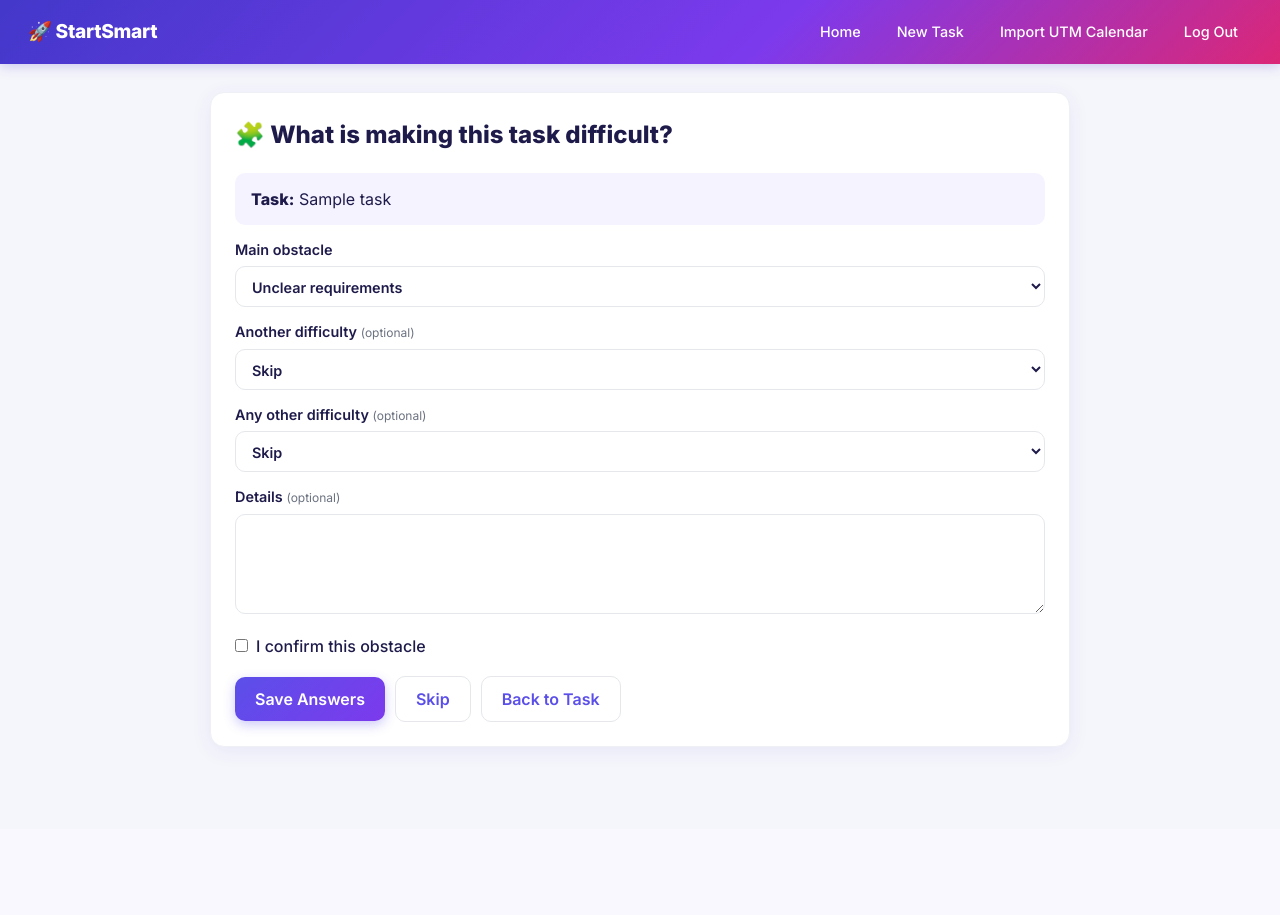
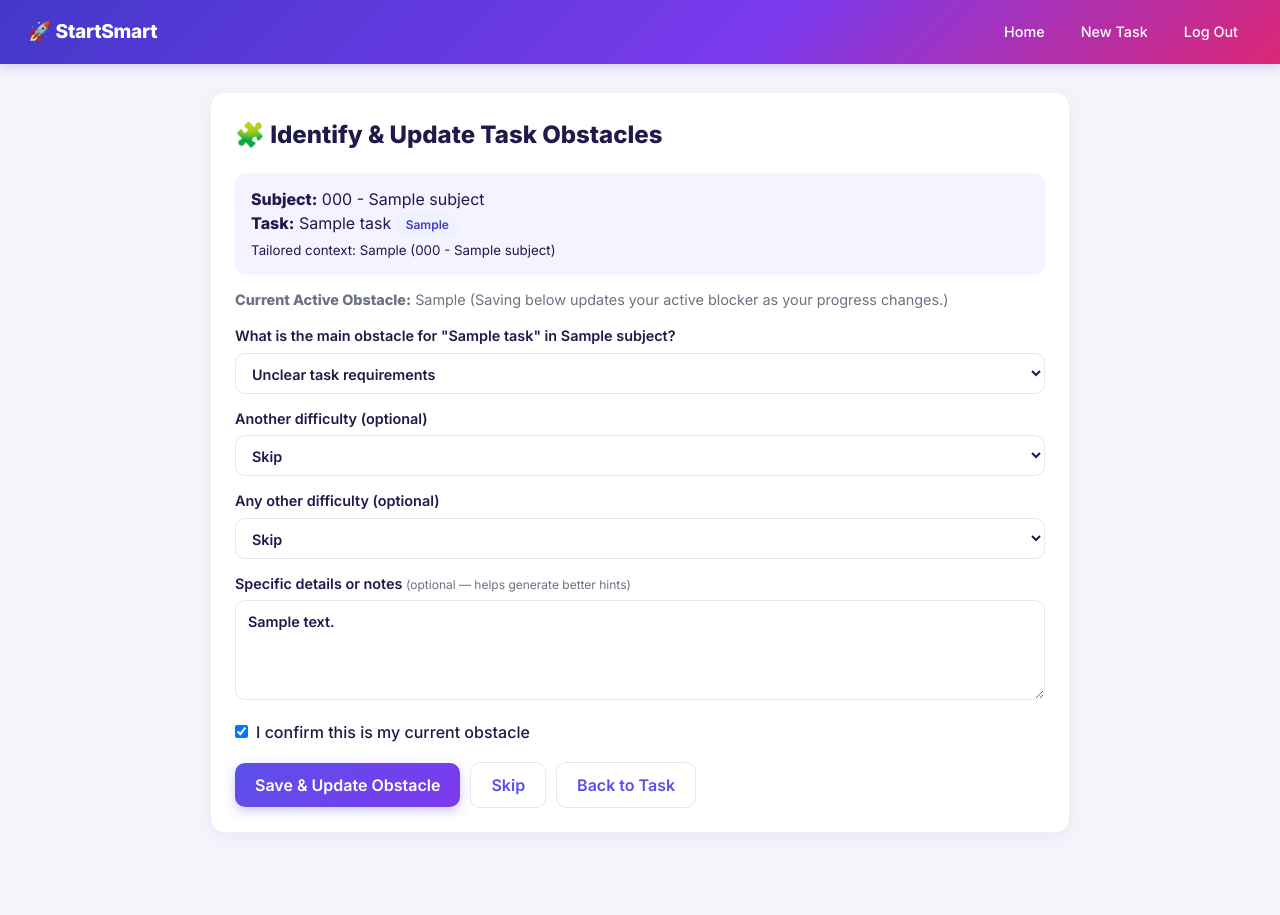
Before and after one commit to ShiNi-bot011/Startsmart, a PHP site: page /obstacles.php?task_id=1 in a window 1280 px wide. Before the commit the page ends 750 px from the top, so only its background shows below. Run offline with PHP 8.4, Linux system fonts and the light colour scheme; the visitor is signed in with stand-in values (Sample User, id 1); tables that the repository leaves empty hold one stand-in row (values such as "Sample post").

Commit message:
Add files via upload

```diff
--- a/backend/public/obstacles.php
+++ b/backend/public/obstacles.php
@@ -1,17 +1,23 @@
 <?php
 session_start();
 include '../config/database.php';
+include '../config/ai_obstacles_hints.php';
 
 if (!isset($_SESSION['studentId'])) {
     header('Location: login.php');
     exit;
 }
 
-$studentId = $_SESSION['studentId'];
+$studentId = (int) $_SESSION['studentId'];
 $taskId = (int) ($_GET['task_id'] ?? $_POST['task_id'] ?? 0);
+
+// Join academic_tasks with subjects so obstacle prompts adapt to the subject & task type
 $taskResult = mysqli_query(
     $conn,
-    "SELECT * FROM academic_tasks WHERE taskId = $taskId AND studentId = $studentId"
+    "SELECT t.*, s.subjectName, s.subjectCode
+     FROM academic_tasks t
+     INNER JOIN subjects s ON t.subjectId = s.subjectId
+     WHERE t.taskId = $taskId AND t.studentId = $studentId"
 );
 $task = mysqli_fetch_assoc($taskResult);
 
@@ -19,43 +25,67 @@ if (!$task) {
     die('Task not found.');
 }
 
+// Fetch latest saved obstacle (if student is updating an existing blocker over time)
+$latestObstacleRes = mysqli_query(
+    $conn,
+    "SELECT * FROM task_obstacles WHERE taskId = $taskId ORDER BY obstacleId DESC LIMIT 1"
+);
+$latestObstacle = $latestObstacleRes ? mysqli_fetch_assoc($latestObstacleRes) : null;
+
+$promptSet = us005_getSubjectAwareObstaclePromptSet($task);
+$allowedCategories = array_merge($promptSet['categories'], ['Custom / Other']);
+$allowedSecondary = $promptSet['secondaryOptions'];
+
 $error = '';
 
 if ($_SERVER['REQUEST_METHOD'] === 'POST') {
-    $category = $_POST['category'];
-    $answer2 = $_POST['answer2'];
-    $answer3 = $_POST['answer3'];
-    $details = trim($_POST['details']);
-    $confirmed = isset($_POST['confirm']) ? 1 : 0;
-
-    if (!isset($_POST['skip']) && (
-        !in_array($category, ['Unclear requirements', 'Feeling overwhelmed', 'Not understanding a concept', 'Not enough time', 'Unclear where to start', 'Other']) ||
-        ($answer2 !== '' && !in_array($answer2, ['I do not understand what is required.', 'The task feels too large.', 'I need help understanding a concept.', 'I am unsure how to begin.', 'Something else is getting in the way.'])) ||
-        ($answer3 !== '' && !in_array($answer3, ['I do not understand what is required.', 'The task feels too large.', 'I need help understanding a concept.', 'I am unsure how to begin.', 'Something else is getting in the way.']))
-    )) {
-        $error = 'Choose an answer from the options shown.';
-    } elseif (!isset($_POST['skip']) && strlen($details) > 2000) {
-        $error = 'Details must be 2,000 characters or fewer.';
-    }
+    $category        = trim($_POST['category'] ?? '');
+    $customCategory  = trim($_POST['custom_category'] ?? '');
+    $answer2         = trim($_POST['answer2'] ?? '');
+    $answer3         = trim($_POST['answer3'] ?? '');
+    $details         = trim($_POST['details'] ?? '');
+    $confirmed       = isset($_POST['confirm']) ? 1 : 0;
 
     if (isset($_POST['skip'])) {
-        $category = 'Unclear where to start';
-        $answer2 = '';
-        $answer3 = '';
-        $details = '';
+        $category  = $promptSet['categories'][0] ?? 'Unclear where to start';
+        $answer2   = '';
+        $answer3   = '';
+        $details   = '';
         $confirmed = 1;
+    } else {
+        if (!in_array($category, $allowedCategories, true)) {
+            $error = 'Please choose an obstacle option from the list.';
+        } elseif ($category === 'Custom / Other') {
+            if ($customCategory === '') {
+                $error = 'Please enter your custom obstacle label.';
+            } elseif (strlen($customCategory) > 100) {
+                $error = 'Custom obstacle must be 100 characters or fewer.';
+            } else {
+                $category = $customCategory;
+            }
+        }
+
+        if ($error === '' && $answer2 !== '' && !in_array($answer2, $allowedSecondary, true)) {
+            $error = 'Please choose a valid option for the second question.';
+        }
+        if ($error === '' && $answer3 !== '' && !in_array($answer3, $allowedSecondary, true)) {
+            $error = 'Please choose a valid option for the third question.';
+        }
+        if ($error === '' && strlen($details) > 2000) {
+            $error = 'Details must be 2,000 characters or fewer.';
+        }
     }
 
     if ($error === '') {
-        $category = mysqli_real_escape_string($conn, $category);
-        $answer2 = mysqli_real_escape_string($conn, $answer2);
-        $answer3 = mysqli_real_escape_string($conn, $answer3);
-        $details = mysqli_real_escape_string($conn, $details);
-        $subjectId = $task['subjectId'];
+        $safeCategory = mysqli_real_escape_string($conn, $category);
+        $safeAnswer2  = mysqli_real_escape_string($conn, $answer2);
+        $safeAnswer3  = mysqli_real_escape_string($conn, $answer3);
+        $safeDetails  = mysqli_real_escape_string($conn, $details);
+        $subjectId    = (int) $task['subjectId'];
 
         $sql = "INSERT INTO task_obstacles
                 (subjectId, taskId, obstacleType, description, answer1, answer2, answer3, isConfirmed)
-                VALUES ($subjectId, $taskId, '$category', '$details', '$category', '$answer2', '$answer3', $confirmed)";
+                VALUES ($subjectId, $taskId, '$safeCategory', '$safeDetails', '$safeCategory', '$safeAnswer2', '$safeAnswer3', $confirmed)";
 
         if (mysqli_query($conn, $sql)) {
             header("Location: task.php?id=$taskId");
@@ -65,8 +95,9 @@ if ($_SERVER['REQUEST_METHOD'] === 'POST') {
         }
     }
 }
+
+$subjectDisplay = trim(($task['subjectCode'] ? $task['subjectCode'] . ' - ' : '') . $task['subjectName']);
 ?>
-
 <!DOCTYPE html>
 <html lang="en">
 <head>
@@ -83,15 +114,26 @@ if ($_SERVER['REQUEST_METHOD'] === 'POST') {
         <nav>
             <a href="home.php">Home</a>
             <a href="create_task.php">New Task</a>
-            <a href="import_calendar.php">Import UTM Calendar</a>
             <a href="logout.php">Log Out</a>
         </nav>
     </header>
 
     <main class="container">
         <section class="card">
-            <h2>🧩 What is making this task difficult?</h2>
-            <div class="callout"><strong>Task:</strong> <?php echo htmlspecialchars($task['title']); ?></div>
+            <h2>🧩 Identify &amp; Update Task Obstacles</h2>
+            <div class="callout">
+                <strong>Subject:</strong> <?php echo htmlspecialchars($subjectDisplay); ?><br>
+                <strong>Task:</strong> <?php echo htmlspecialchars($task['title']); ?>
+                <span class="badge"><?php echo htmlspecialchars($task['taskType']); ?></span><br>
+                <small>Tailored context: <?php echo htmlspecialchars($promptSet['contextLabel']); ?></small>
+            </div>
+
+            <?php if ($latestObstacle): ?>
+                <p class="note">
+                    <strong>Current Active Obstacle:</strong> <?php echo htmlspecialchars($latestObstacle['obstacleType']); ?>
+                    (Saving below updates your active blocker as your progress changes.)
+                </p>
+            <?php endif; ?>
 
             <?php if ($error !== ''): ?>
                 <div class="alert alert-error"><?php echo htmlspecialchars($error); ?></div>
@@ -100,52 +142,69 @@ if ($_SERVER['REQUEST_METHOD'] === 'POST') {
             <form action="obstacles.php?task_id=<?php echo $taskId; ?>" method="POST">
                 <input type="hidden" name="task_id" value="<?php echo $taskId; ?>">
 
-                <label class="field">Main obstacle
-                    <select name="category" required>
-                        <option value="Unclear requirements">Unclear requirements</option>
-                        <option value="Feeling overwhelmed">Feeling overwhelmed</option>
-                        <option value="Not understanding a concept">Not understanding a concept</option>
-                        <option value="Not enough time">Not enough time</option>
-                        <option value="Unclear where to start">Unclear where to start</option>
-                        <option value="Other">Other</option>
+                <label class="field"><?php echo htmlspecialchars($promptSet['q1Label']); ?>
+                    <select name="category" id="categorySelect" required onchange="toggleCustomInput()">
+                        <?php foreach ($promptSet['categories'] as $opt): ?>
+                            <option value="<?php echo htmlspecialchars($opt); ?>"
+                                <?php echo ($latestObstacle && $latestObstacle['obstacleType'] === $opt) ? 'selected' : ''; ?>>
+                                <?php echo htmlspecialchars($opt); ?>
+                            </option>
+                        <?php endforeach; ?>
+                        <option value="Custom / Other">Custom / Other (Type your own)</option>
                     </select>
                 </label>
 
-                <label class="field">Another difficulty <small>(optional)</small>
+                <label class="field" id="customCategoryField" style="display:none;">Custom obstacle label
+                    <input type="text" name="custom_category" maxlength="100"
+                           placeholder="e.g., API authentication error or Exam schedule clash">
+                </label>
+
+                <label class="field"><?php echo htmlspecialchars($promptSet['q2Label']); ?>
                     <select name="answer2">
                         <option value="">Skip</option>
-                        <option value="I do not understand what is required.">I do not understand what is required.</option>
-                        <option value="The task feels too large.">The task feels too large.</option>
-                        <option value="I need help understanding a concept.">I need help understanding a concept.</option>
-                        <option value="I am unsure how to begin.">I am unsure how to begin.</option>
-                        <option value="Something else is getting in the way.">Something else is getting in the way.</option>
+                        <?php foreach ($promptSet['secondaryOptions'] as $opt2): ?>
+                            <option value="<?php echo htmlspecialchars($opt2); ?>">
+                                <?php echo htmlspecialchars($opt2); ?>
+                            </option>
+                        <?php endforeach; ?>
                     </select>
                 </label>
 
-                <label class="field">Any other difficulty <small>(optional)</small>
+                <label class="field"><?php echo htmlspecialchars($promptSet['q3Label']); ?>
                     <select name="answer3">
                         <option value="">Skip</option>
-                        <option value="I do not understand what is required.">I do not understand what is required.</option>
-                        <option value="The task feels too large.">The task feels too large.</option>
-                        <option value="I need help understanding a concept.">I need help understanding a concept.</option>
-                        <option value="I am unsure how to begin.">I am unsure how to begin.</option>
-                        <option value="Something else is getting in the way.">Something else is getting in the way.</option>
+                        <?php foreach ($promptSet['secondaryOptions'] as $opt3): ?>
+                            <option value="<?php echo htmlspecialchars($opt3); ?>">
+                                <?php echo htmlspecialchars($opt3); ?>
+                            </option>
+                        <?php endforeach; ?>
                     </select>
                 </label>
 
-                <label class="field">Details <small>(optional)</small>
-                    <textarea name="details"></textarea>
+                <label class="field">Specific details or notes <small>(optional — helps generate better hints)</small>
+                    <textarea name="details" placeholder="Describe what you already tried or where you got stuck..."><?php
+                        echo htmlspecialchars($latestObstacle['description'] ?? '');
+                    ?></textarea>
                 </label>
 
-                <label class="check"><input type="checkbox" name="confirm"> I confirm this obstacle</label>
+                <label class="check"><input type="checkbox" name="confirm" checked> I confirm this is my current obstacle</label>
 
                 <div class="btn-row">
-                    <button type="submit">Save Answers</button>
+                    <button type="submit">Save &amp; Update Obstacle</button>
                     <button type="submit" name="skip" value="1" class="btn-ghost">Skip</button>
                     <a class="btn btn-ghost" href="task.php?id=<?php echo $taskId; ?>">Back to Task</a>
                 </div>
             </form>
         </section>
     </main>
+
+    <script>
+        function toggleCustomInput() {
+            var select = document.getElementById('categorySelect');
+            var customField = document.getElementById('customCategoryField');
+            customField.style.display = (select.value === 'Custom / Other') ? 'block' : 'none';
+        }
+        toggleCustomInput();
+    </script>
 </body>
 </html>
```
Also changed, not shown: backend/public/request_hint.php (+70 -17 lines).
